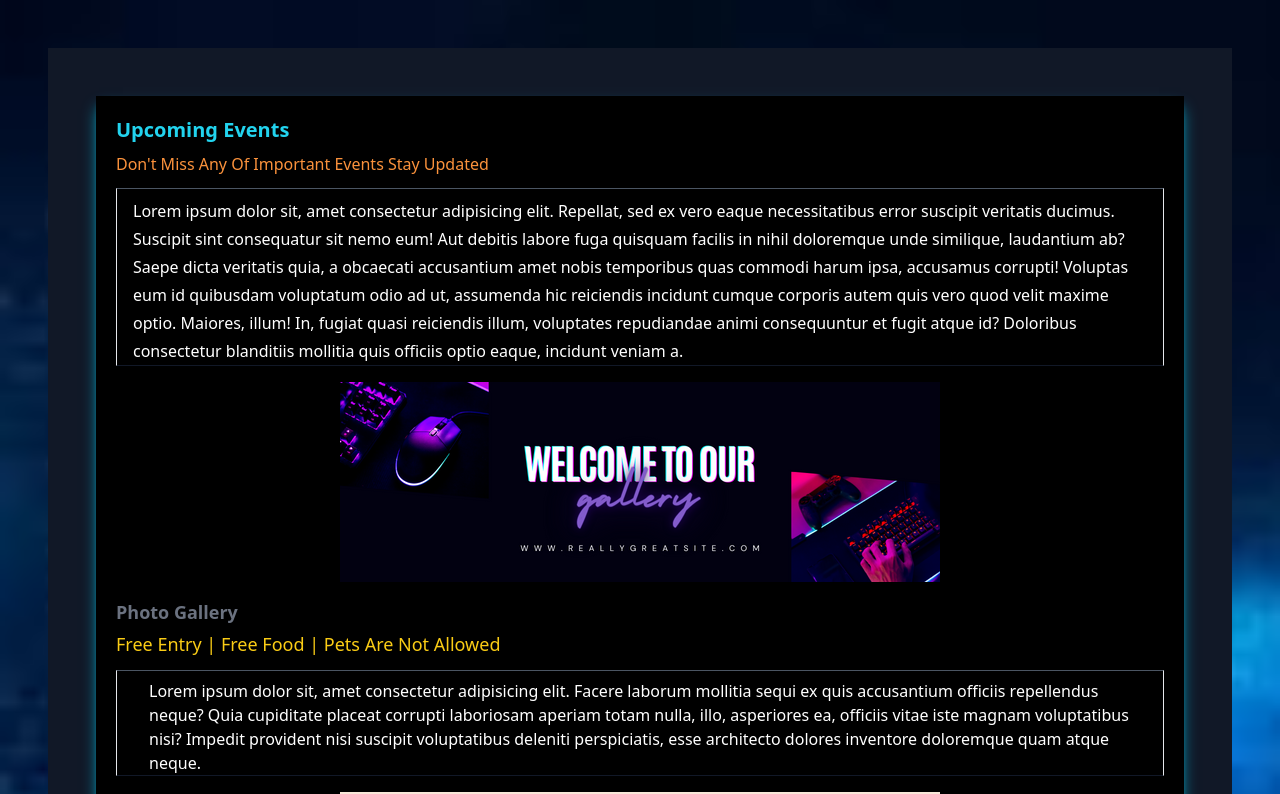
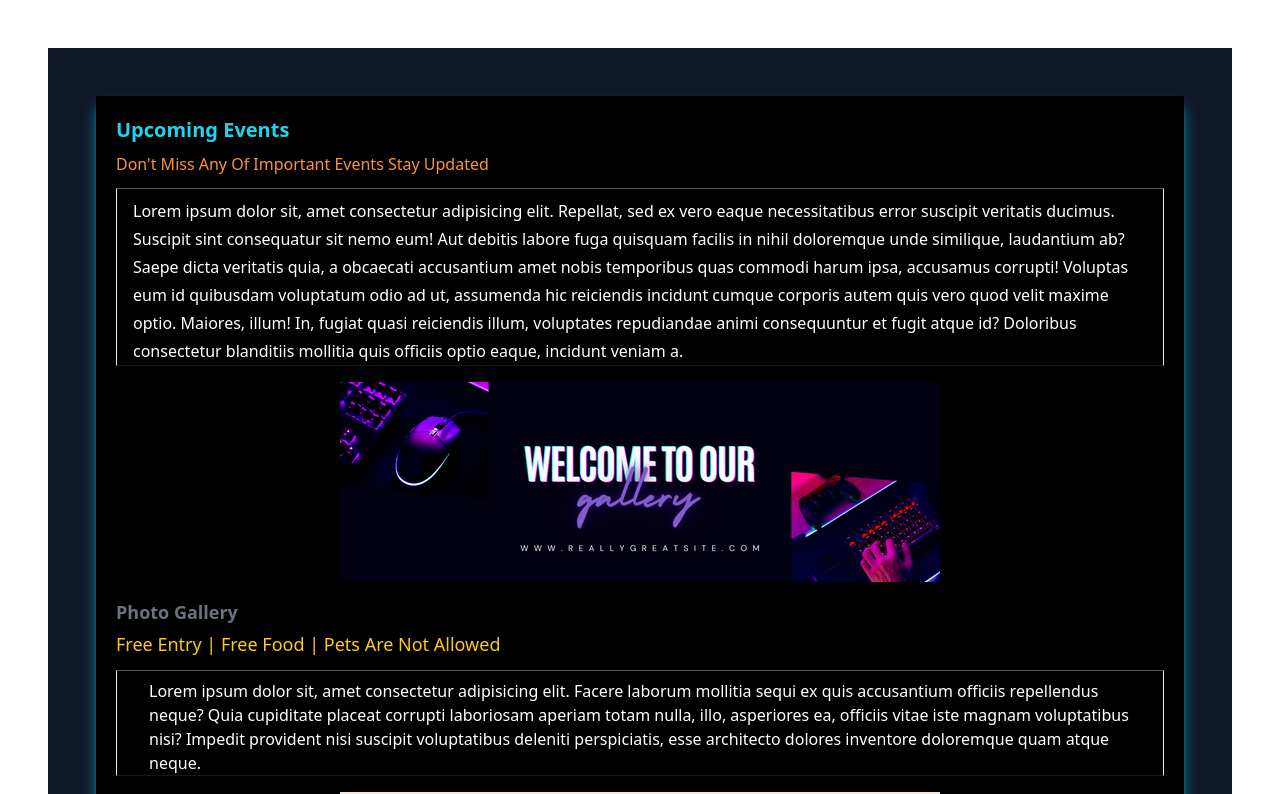
Before and after one commit to CHANDRUS-HUB/Event-Banner, a React (Create React App) app: page / in a window 1280 px wide. Shown: the top 794 px of the page. Built offline with nearby package versions, Linux system fonts and the light colour scheme.

Commit message:
Update App.js

```diff
--- a/src/App.js
+++ b/src/App.js
@@ -15,7 +15,7 @@ function App() {
   };
   return (
    <>
-   <div style={bgStyle} className='p-12'>
+   <div  className='p-12 bg-image'>
    <div className='p-12   bg-gray-900'>
       <div className="bg-black shadow-lg shadow-cyan-500 p-5 text-white">
 
```
